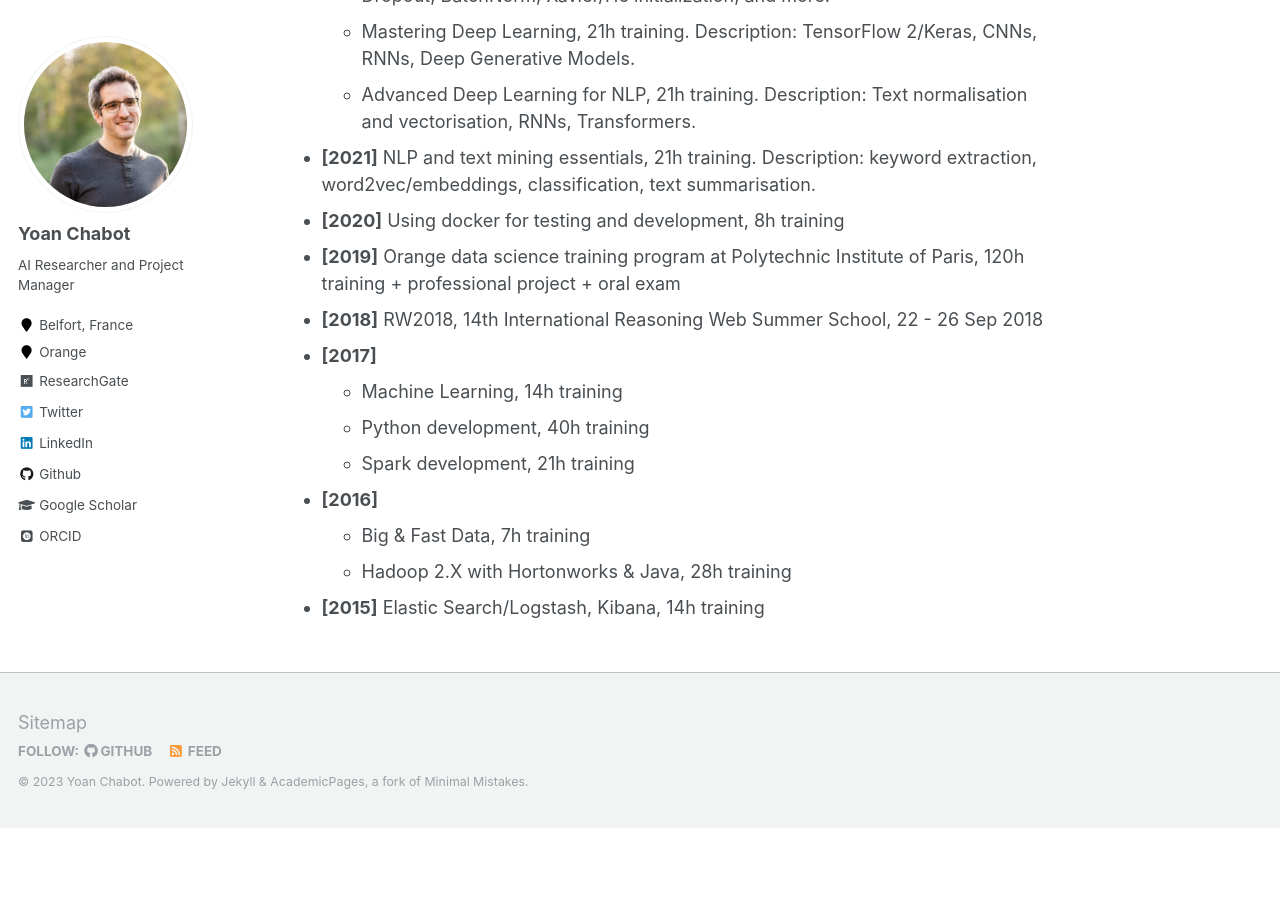
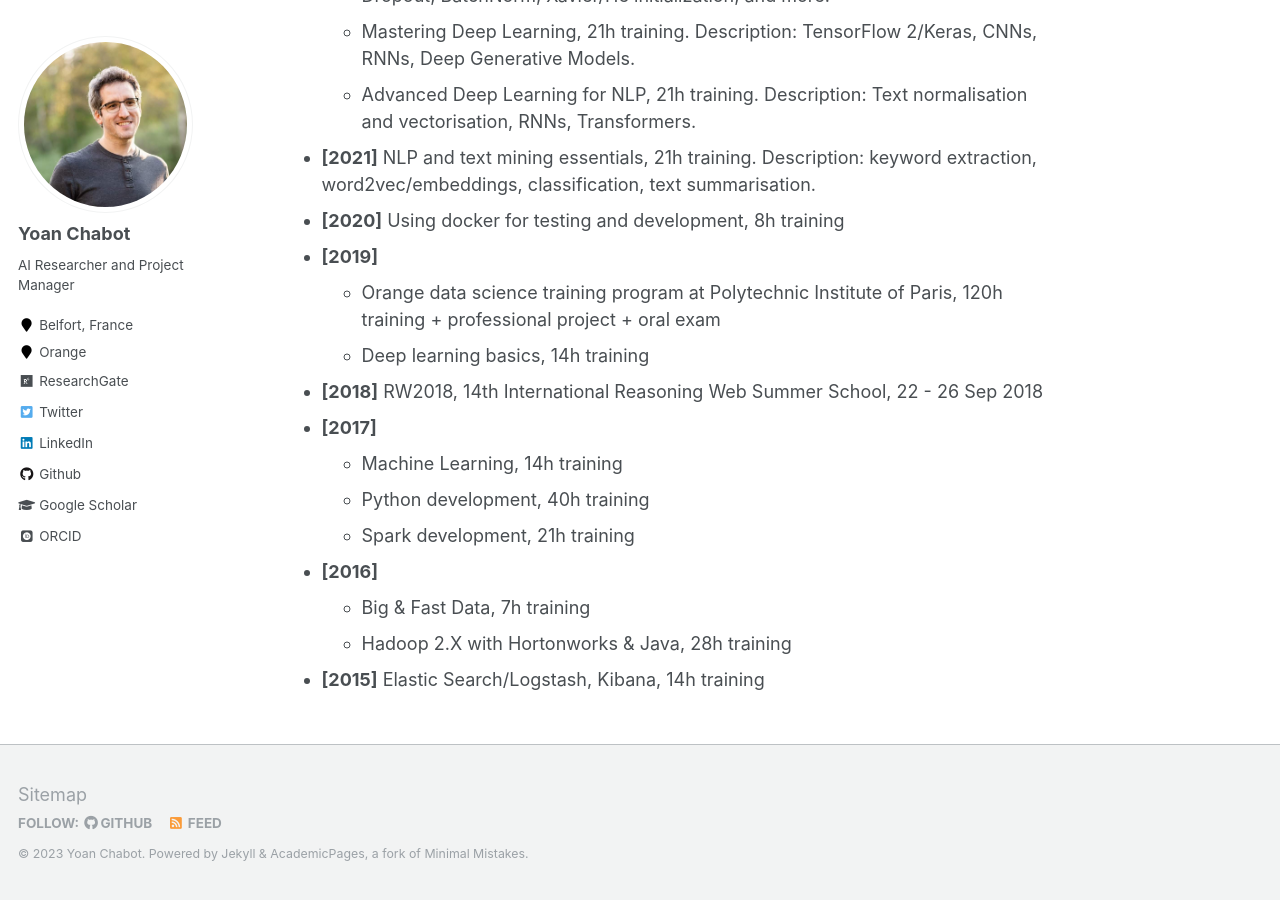
Before and after one commit to yoanchabot/yoanchabot.github.io, a Jekyll site: the page built from _pages/training.md, in a window 1280 px wide and 900 px high, scrolled down 1799 px. Built offline with Jekyll 4.4.1, drawn with Linux system fonts in a browser that asks for light colours; some web fonts are replaced; before the commit the page ends 2627 px from its top, so only the background shows below that.

Commit message:
Update training.md

```diff
--- a/_pages/training.md
+++ b/_pages/training.md
@@ -36,7 +36,9 @@ author_profile: true
   * Advanced Deep Learning for NLP, 21h training. Description: Text normalisation and vectorisation, RNNs, Transformers.
 * **[2021]** NLP and text mining essentials, 21h training. Description: keyword extraction, word2vec/embeddings, classification, text summarisation.
 * **[2020]** Using docker for testing and development, 8h training
-* **[2019]** Orange data science training program at Polytechnic Institute of Paris, 120h training + professional project + oral exam
+* **[2019]**
+  * Orange data science training program at Polytechnic Institute of Paris, 120h training + professional project + oral exam
+  * Deep learning basics, 14h training
 * **[2018]** RW2018, 14th International Reasoning Web Summer School, 22 - 26 Sep 2018
 * **[2017]**
   * Machine Learning, 14h training
```
